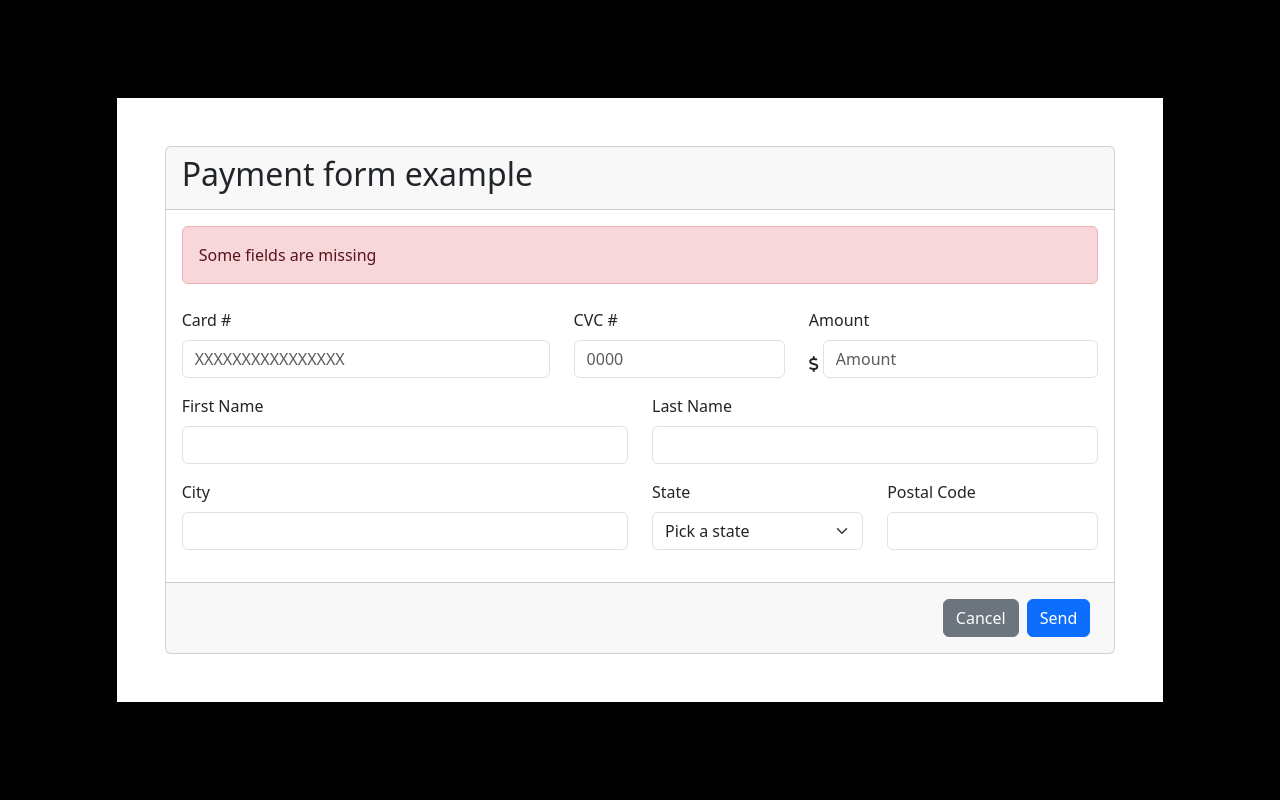
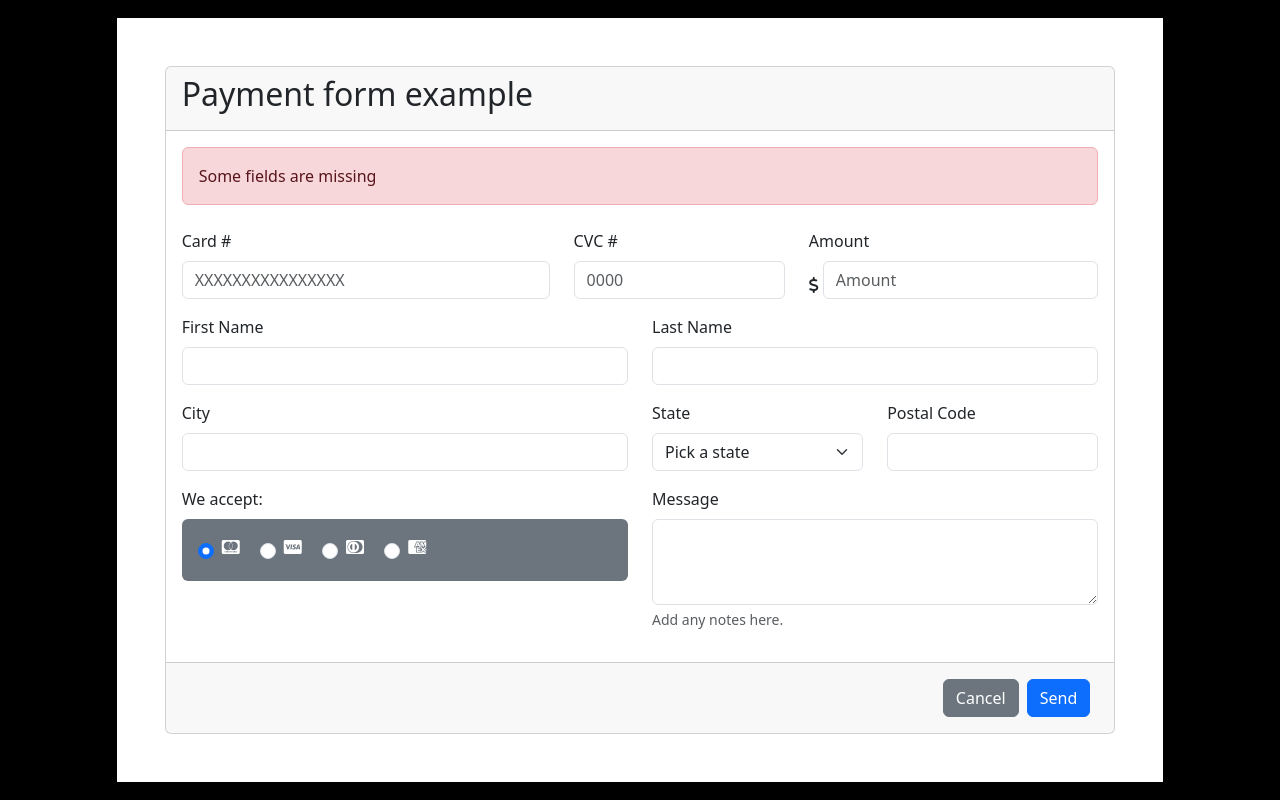
Before and after one commit to cesaramcolson/HTML5-form2, a plain HTML site: page index.html in a window 1280 px wide. Drawn offline with nearby package versions, Linux system fonts and the light colour scheme.

Commit message:
almost done

```diff
--- a/index.html
+++ b/index.html
@@ -85,6 +85,47 @@
                                     </div>
                                 </div>
                             </div>
+
+                            <div class="row mt-2">
+                                <div class="col-md-6">
+                                    <div class="form-group">
+                                        <label for="cardType" class="my-2">We accept:</label>
+                                        <div class="p-3 bg-secondary text-white rounded">
+                                            <div class="form-check form-check-inline">
+                                              <input class="form-check-input" type="radio" name="paymentMethod" id="mastercard" value="mastercard" checked>
+                                              <label class="form-check-label" for="mastercard">
+                                                <i class="fa-brands fa-cc-mastercard"></i>
+                                              </label>
+                                            </div>
+                                            <div class="form-check form-check-inline">
+                                              <input class="form-check-input" type="radio" name="paymentMethod" id="visa" value="visa">
+                                              <label class="form-check-label" for="visa">
+                                                <i class="fa-brands fa-cc-visa"></i>
+                                              </label>
+                                            </div>
+                                            <div class="form-check form-check-inline">
+                                              <input class="form-check-input" type="radio" name="paymentMethod" id="diners" value="diners">
+                                              <label class="form-check-label" for="diners">
+                                                <i class="fa-brands fa-cc-diners-club"></i>
+                                              </label>
+                                            </div>
+                                            <div class="form-check form-check-inline">
+                                              <input class="form-check-input" type="radio" name="paymentMethod" id="amex" value="amex">
+                                              <label class="form-check-label" for="amex">
+                                                <i class="fa-brands fa-cc-amex"></i>
+                                              </label>
+                                            </div>
+                                          </div>
+                                    </div>
+                                </div>
+                                <div class="col-md-6">
+                                    <div class="form-group">
+                                        <label for="Message" class="my-2">Message</label>
+                                        <textarea class="form-control" id="Message" rows="3"></textarea>
+                                        <div id="MessageHelpBlock" class="form-text">Add any notes here.</div>
+                                    </div>
+                                </div>
+                            </div>
                         </form>
 
 
```
